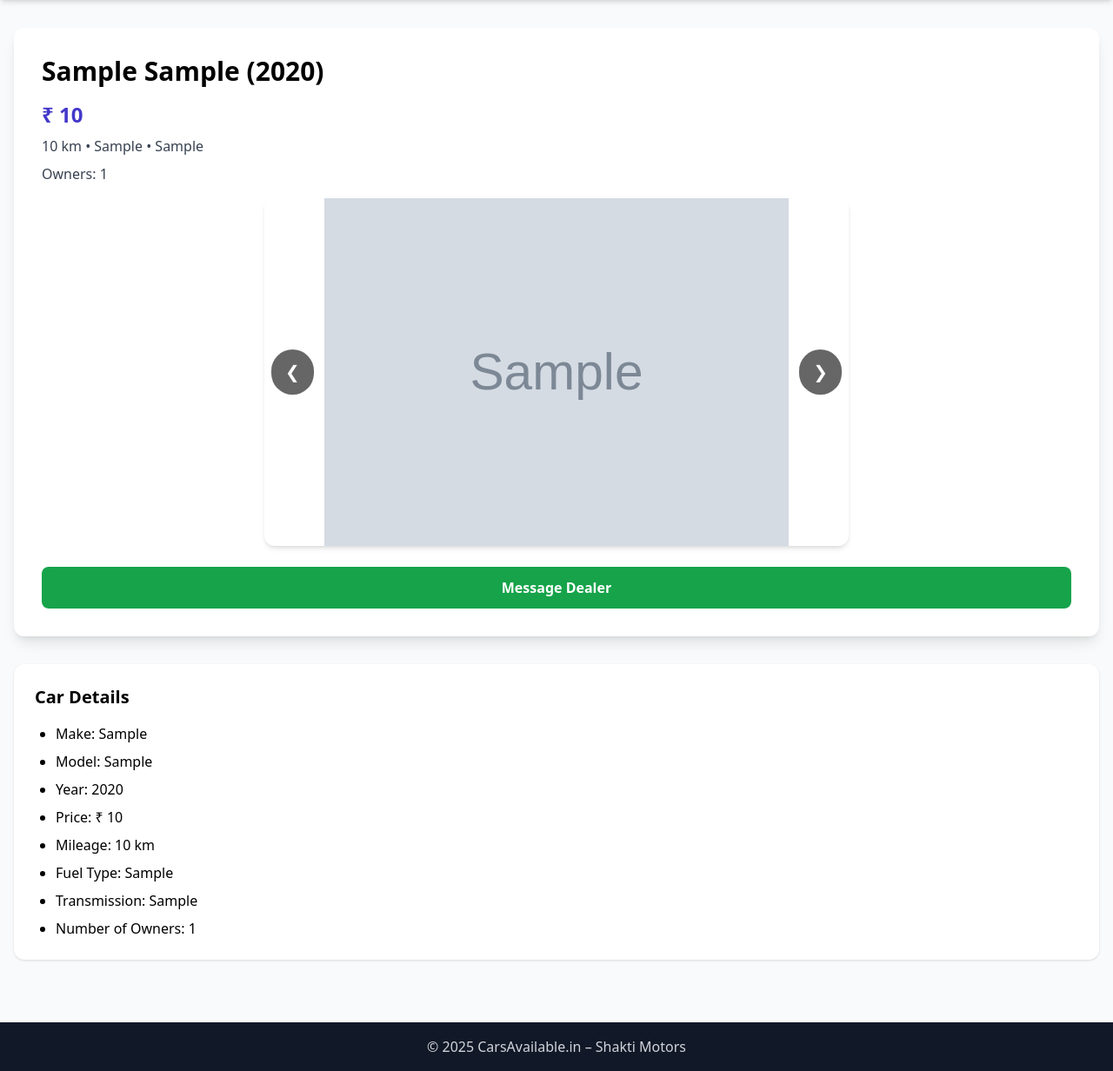
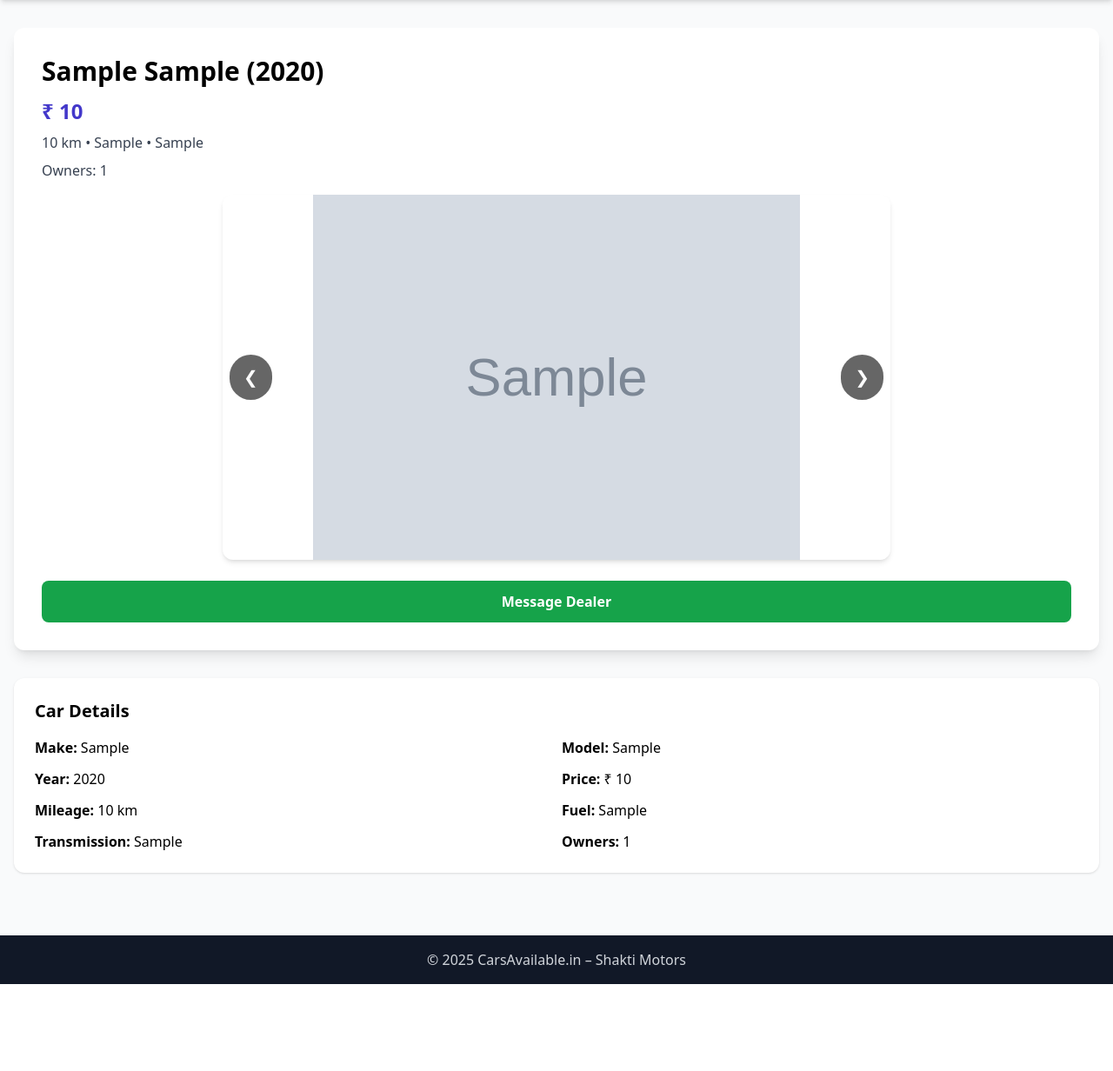
Before and after one commit to ayushp3303-create/carswebsite, a Django app: page /car/1/ in a window 1280 px wide. Shown: the part 64-1296 px from the top of the page at 87% size. After the commit the page ends 1196 px from the top, so only its background shows below. Run offline with Django 5.2, Linux system fonts and the light colour scheme; tables that the repository leaves empty hold one stand-in row (values such as "Sample post"); grey boxes marked "Sample" are stand-in pictures; some libraries are stand-ins or nearby versions.

Commit message:
car_detail.html

```diff
--- a/templates/car_detail.html
+++ b/templates/car_detail.html
@@ -4,7 +4,9 @@
 <html lang="en">
 <head>
     <meta charset="UTF-8">
+    <meta name="viewport" content="width=device-width, initial-scale=1.0">
     <title>{{ car.make }} {{ car.model }} Details | Cars Available</title>
+
     <link rel="stylesheet" href="{% static 'css/style.css' %}">
     <script src="https://cdn.tailwindcss.com"></script>
 </head>
@@ -14,49 +16,52 @@
 <!-- HEADER -->
 <header class="bg-white shadow-md sticky top-0 z-10">
     <div class="max-w-7xl mx-auto px-4 flex justify-between items-center h-16">
-        <div class="text-2xl font-black text-indigo-700">Cars Available</div>
-        <div class="text-gray-600">SHAKTI MOTORS</div>
+        <div class="text-xl md:text-2xl font-black text-indigo-700">Cars Available</div>
+        <div class="text-sm md:text-base text-gray-600">SHAKTI MOTORS</div>
     </div>
 </header>
 
 <!-- MAIN -->
-<main class="max-w-7xl mx-auto px-4 py-8">
+<main class="max-w-7xl mx-auto px-3 md:px-4 py-6 md:py-8">
 
-<section class="bg-white p-8 rounded-xl shadow-lg mb-8">
+<section class="bg-white p-4 md:p-8 rounded-xl shadow-lg mb-6 md:mb-8">
 
-    <h1 class="text-3xl font-bold mb-4">
+    <!-- TITLE -->
+    <h1 class="text-xl md:text-3xl font-bold mb-3">
         {{ car.make }} {{ car.model }} ({{ car.year }})
     </h1>
 
-    <p class="text-indigo-700 text-2xl font-extrabold mb-2">
+    <!-- PRICE -->
+    <p class="text-indigo-700 text-xl md:text-2xl font-extrabold mb-2">
         ₹ {{ car.price|intcomma }}
     </p>
 
-    <p class="text-gray-700 mb-2">
+    <!-- BASIC INFO -->
+    <p class="text-gray-700 text-sm md:text-base mb-2">
         {{ car.mileage }} km • {{ car.fuel }} • {{ car.transmission }}
     </p>
 
-    <p class="text-gray-700 mb-4">
+    <p class="text-gray-700 text-sm md:text-base mb-4">
         Owners: {{ car.owners }}
     </p>
 
     <!-- 🔥 IMAGE SLIDER -->
-    <div class="relative max-w-2xl mx-auto">
+    <div class="relative w-full max-w-3xl mx-auto">
 
         {% for image in images %}
         <img src="{{ image.image.url }}"
-             class="slide w-full h-[250px] md:h-[400px] object-contain rounded-xl shadow-md {% if forloop.first %}block{% else %}hidden{% endif %}">
+             class="slide w-full h-[220px] sm:h-[300px] md:h-[420px] object-contain rounded-xl shadow-md {% if forloop.first %}block{% else %}hidden{% endif %}">
         {% endfor %}
 
         <!-- LEFT BUTTON -->
         <button onclick="changeSlide(-1)"
-        class="absolute left-2 top-1/2 -translate-y-1/2 bg-black/60 text-white px-4 py-3 text-xl rounded-full">
+        class="absolute left-2 top-1/2 -translate-y-1/2 bg-black/60 text-white px-3 py-2 md:px-4 md:py-3 text-lg md:text-xl rounded-full">
         ❮
         </button>
 
         <!-- RIGHT BUTTON -->
         <button onclick="changeSlide(1)"
-        class="absolute right-2 top-1/2 -translate-y-1/2 bg-black/60 text-white px-4 py-3 text-xl rounded-full">
+        class="absolute right-2 top-1/2 -translate-y-1/2 bg-black/60 text-white px-3 py-2 md:px-4 md:py-3 text-lg md:text-xl rounded-full">
         ❯
         </button>
 
@@ -64,25 +69,25 @@
 
     <!-- WHATSAPP BUTTON -->
     <a href="https://wa.me/917201006034?text=I'm interested in {{ car.make }} {{ car.model }}"
-       class="block mt-6 bg-green-600 text-white text-center py-3 rounded-lg font-bold hover:bg-green-700">
+       class="block mt-6 bg-green-600 text-white text-center py-3 rounded-lg font-bold hover:bg-green-700 transition">
        Message Dealer
     </a>
 
 </section>
 
 <!-- DETAILS -->
-<section class="bg-white p-6 rounded-xl shadow">
-<h2 class="text-xl font-bold mb-4">Car Details</h2>
+<section class="bg-white p-4 md:p-6 rounded-xl shadow">
+<h2 class="text-lg md:text-xl font-bold mb-4">Car Details</h2>
 
-<ul class="list-disc pl-6 space-y-2">
-    <li>Make: {{ car.make }}</li>
-    <li>Model: {{ car.model }}</li>
-    <li>Year: {{ car.year }}</li>
-    <li>Price: ₹ {{ car.price|intcomma }}</li>
-    <li>Mileage: {{ car.mileage }} km</li>
-    <li>Fuel Type: {{ car.fuel }}</li>
-    <li>Transmission: {{ car.transmission }}</li>
-    <li>Number of Owners: {{ car.owners }}</li>
+<ul class="grid grid-cols-1 sm:grid-cols-2 gap-3 text-sm md:text-base">
+    <li><strong>Make:</strong> {{ car.make }}</li>
+    <li><strong>Model:</strong> {{ car.model }}</li>
+    <li><strong>Year:</strong> {{ car.year }}</li>
+    <li><strong>Price:</strong> ₹ {{ car.price|intcomma }}</li>
+    <li><strong>Mileage:</strong> {{ car.mileage }} km</li>
+    <li><strong>Fuel:</strong> {{ car.fuel }}</li>
+    <li><strong>Transmission:</strong> {{ car.transmission }}</li>
+    <li><strong>Owners:</strong> {{ car.owners }}</li>
 </ul>
 
 </section>
@@ -90,7 +95,7 @@
 </main>
 
 <!-- FOOTER -->
-<footer class="bg-gray-900 text-gray-300 text-center p-4 mt-10">
+<footer class="bg-gray-900 text-gray-300 text-center p-3 md:p-4 mt-8 md:mt-10 text-sm md:text-base">
     © 2025 CarsAvailable.in – Shakti Motors
 </footer>
 
@@ -117,7 +122,7 @@ function changeSlide(step) {
 }
 </script>
 
-<!-- 🔥 SWIPE SUPPORT (MOBILE) -->
+<!-- 🔥 SWIPE SUPPORT -->
 <script>
 let startX = 0;
 
@@ -129,9 +134,9 @@ document.addEventListener("touchend", function(e) {
     let endX = e.changedTouches[0].clientX;
 
     if (startX - endX > 50) {
-        changeSlide(1); // swipe left
+        changeSlide(1);
     } else if (endX - startX > 50) {
-        changeSlide(-1); // swipe right
+        changeSlide(-1);
     }
 });
 </script>
```
